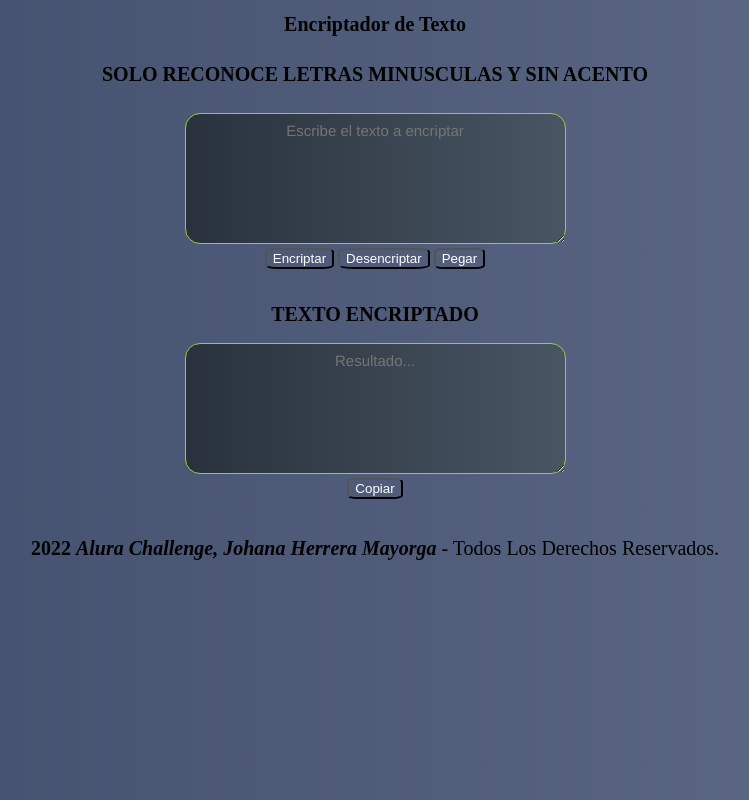
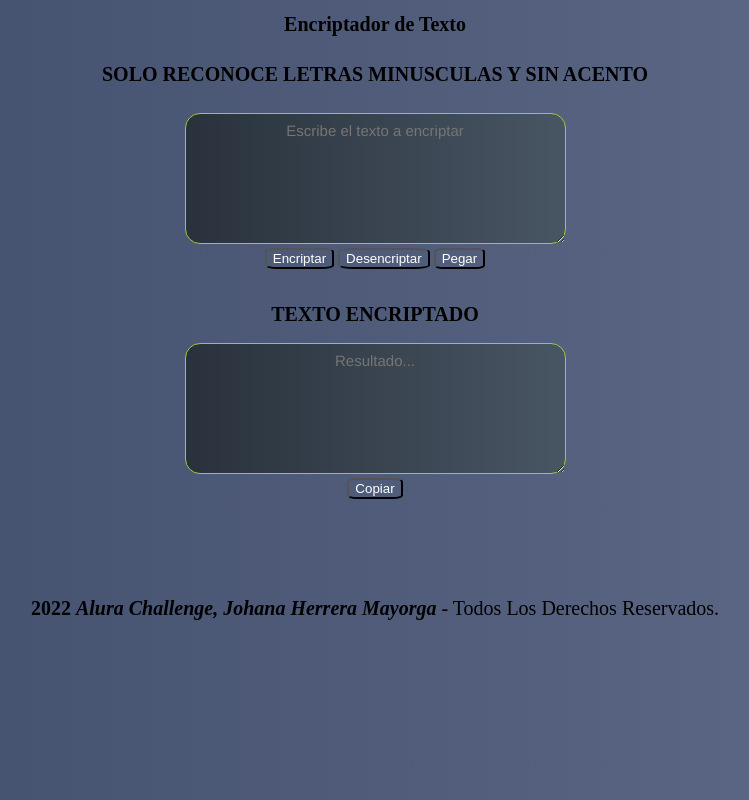
Before and after one commit to johahm/CodeGenerator, a plain HTML site: page index.html in a window 1280 px wide. Shown: the whole page, without its empty margins (265-1014 px from the left). Drawn offline with Linux system fonts and the light colour scheme.

Commit message:
Update estilos.css

```diff
--- a/estilos.css
+++ b/estilos.css
@@ -44,7 +44,7 @@ padding-top: 8px;
 
 }
 footer {
-padding-top: 20px;
+padding-top: 80px;
 color: # c9c6c4;
 font-size: 20px;
 }
```
